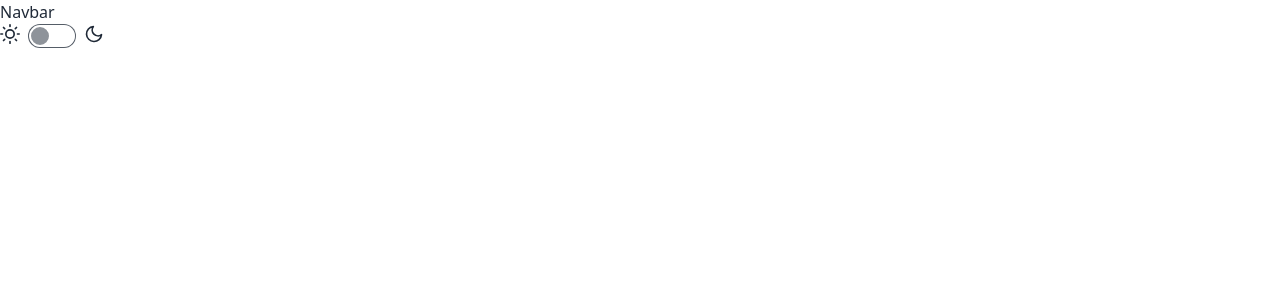
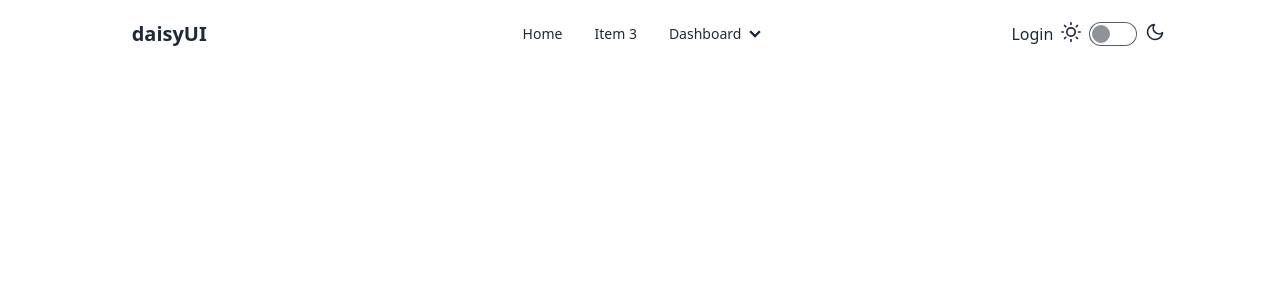
Before and after one commit to shafiul-tonoy/LegalEase, a React (Vite) app: page / in a window 1280 px wide. Shown: the top 300 px of the page. Built offline with nearby package versions, Linux system fonts and the light colour scheme; no server answers.

Commit message:
navar initial setup done

```diff
--- a/src/components/Navbar.jsx
+++ b/src/components/Navbar.jsx
@@ -1,10 +1,86 @@
 import ThemeToggle from "./ThemeToggle";
 
 export default function Navbar() {
+  const navItems = (
+    <>
+      <li>
+        <a>Home</a>
+      </li>
+      <li>
+        <a>Item 3</a>
+      </li>
+    </>
+  );
+  const dropdownItems = (
+    <>
+      <li>
+        <a>hello 1</a>
+      </li>
+      <li>
+        <a>Submenu 2</a>
+      </li>
+    </>
+  );
+
   return (
-    <div>
-      <h1>Navbar</h1>
-      <ThemeToggle />
+    <div className="w-full md:w-10/12 mx-auto">
+      <div className="navbar bg-base-100">
+        <div className="navbar-start">
+          <div className="dropdown">
+            <div tabIndex={0} role="button" className="btn btn-ghost lg:hidden">
+              <svg
+                xmlns="http://www.w3.org/2000/svg"
+                className="h-5 w-5"
+                fill="none"
+                viewBox="0 0 24 24"
+                stroke="currentColor"
+              >
+                <path
+                  strokeLinecap="round"
+                  strokeLinejoin="round"
+                  strokeWidth="2"
+                  d="M4 6h16M4 12h8m-8 6h16"
+                />
+              </svg>
+            </div>
+            <ul
+              tabIndex={0}
+              className="menu menu-sm dropdown-content bg-base-100 rounded-box z-[1] mt-3 w-52 p-2 shadow"
+            >
+              {navItems}
+              <li>
+                <a>Dashboard</a>
+                <ul className="p-2">{dropdownItems}</ul>
+              </li>
+            </ul>
+          </div>
+          <a className="btn btn-ghost text-xl">daisyUI</a>
+        </div>
+        <div className="navbar-center hidden lg:flex">
+          <ul className="menu menu-horizontal px-1">
+            {navItems}
+            <li>
+              <details>
+                <summary>Dashboard</summary>
+                <ul className="p-2">
+                  <li>
+                    <a>Submenu 1</a>
+                  </li>
+                  <li>
+                    <a>Submenu 2</a>
+                  </li>
+                </ul>
+              </details>
+            </li>
+          </ul>
+        </div>
+        <div className="navbar-end">
+          <div className="flex flex-col gap-2 md:flex-row items-center justify-center">
+            <a>Login</a>
+            <ThemeToggle />
+          </div>
+        </div>
+      </div>
     </div>
   );
 }
--- a/src/index.css
+++ b/src/index.css
@@ -1,3 +1,6 @@
+@import url('https://fonts.googleapis.com/css2?family=Cinzel:wght@400..900&display=swap');
+@import url('https://fonts.googleapis.com/css2?family=Nunito:ital,wght@0,200..1000;1,200..1000&display=swap');
+
 @tailwind base;
 @tailwind components;
 @tailwind utilities;
--- a/src/layouts/MainLayouts.jsx
+++ b/src/layouts/MainLayouts.jsx
@@ -9,7 +9,7 @@ export default function MainLayouts() {
       <header>
         <Navbar />
       </header>
-      <main>
+      <main className= 'font-nunito' >
         <Outlet />
       </main>
       <footer></footer>
--- a/tailwind.config.js
+++ b/tailwind.config.js
@@ -3,7 +3,12 @@ import daisyui from "daisyui";
 export default {
   content: ["./index.html", "./src/**/*.{js,ts,jsx,tsx}"],
   theme: {
-    extend: {},
+    extend: {
+      fontFamily: {
+        cinzel: ['"Cinzel Decorative"', "serif"],
+        nunito: ["Nunito", "serif"],
+      },
+    },
   },
   plugins: [daisyui],
 };
```
